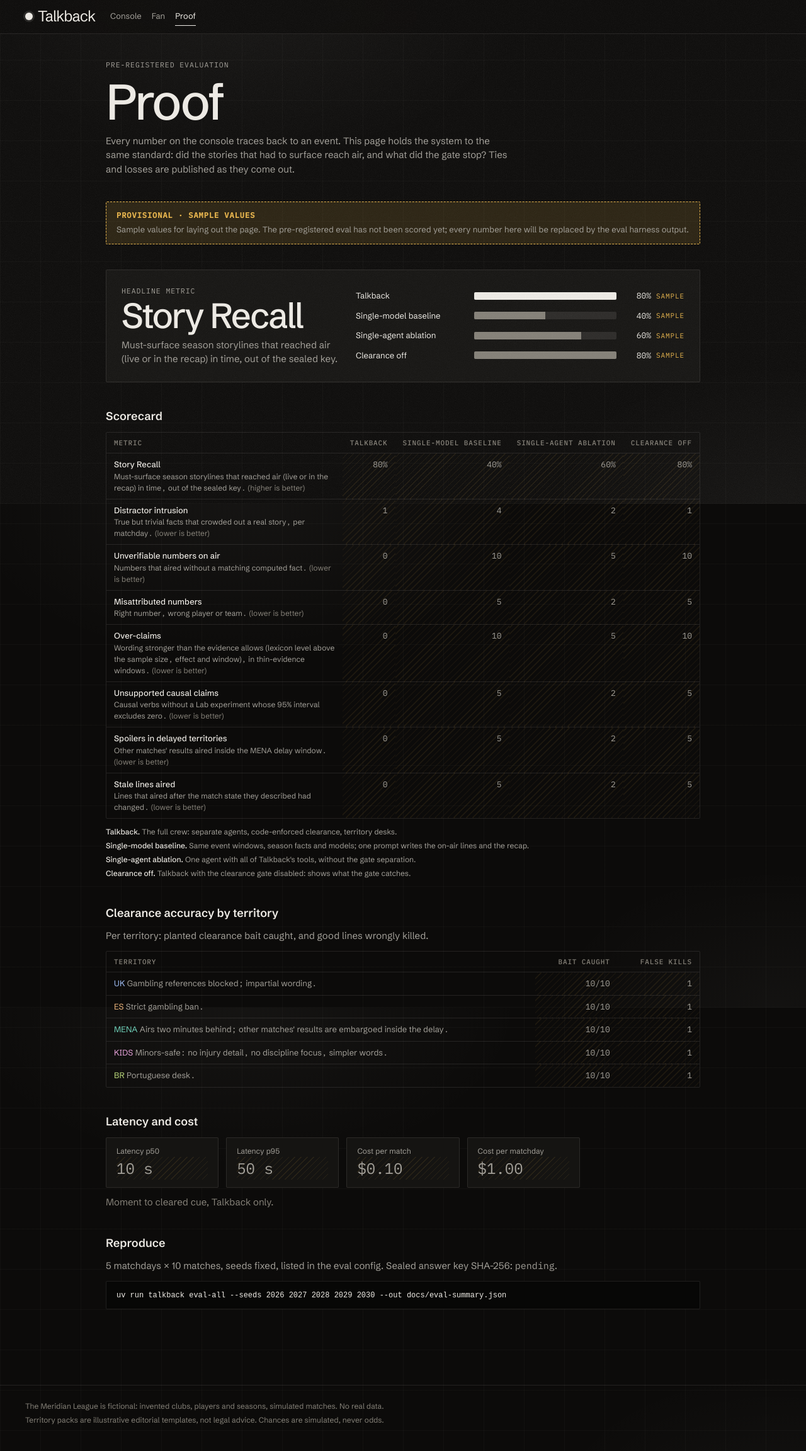
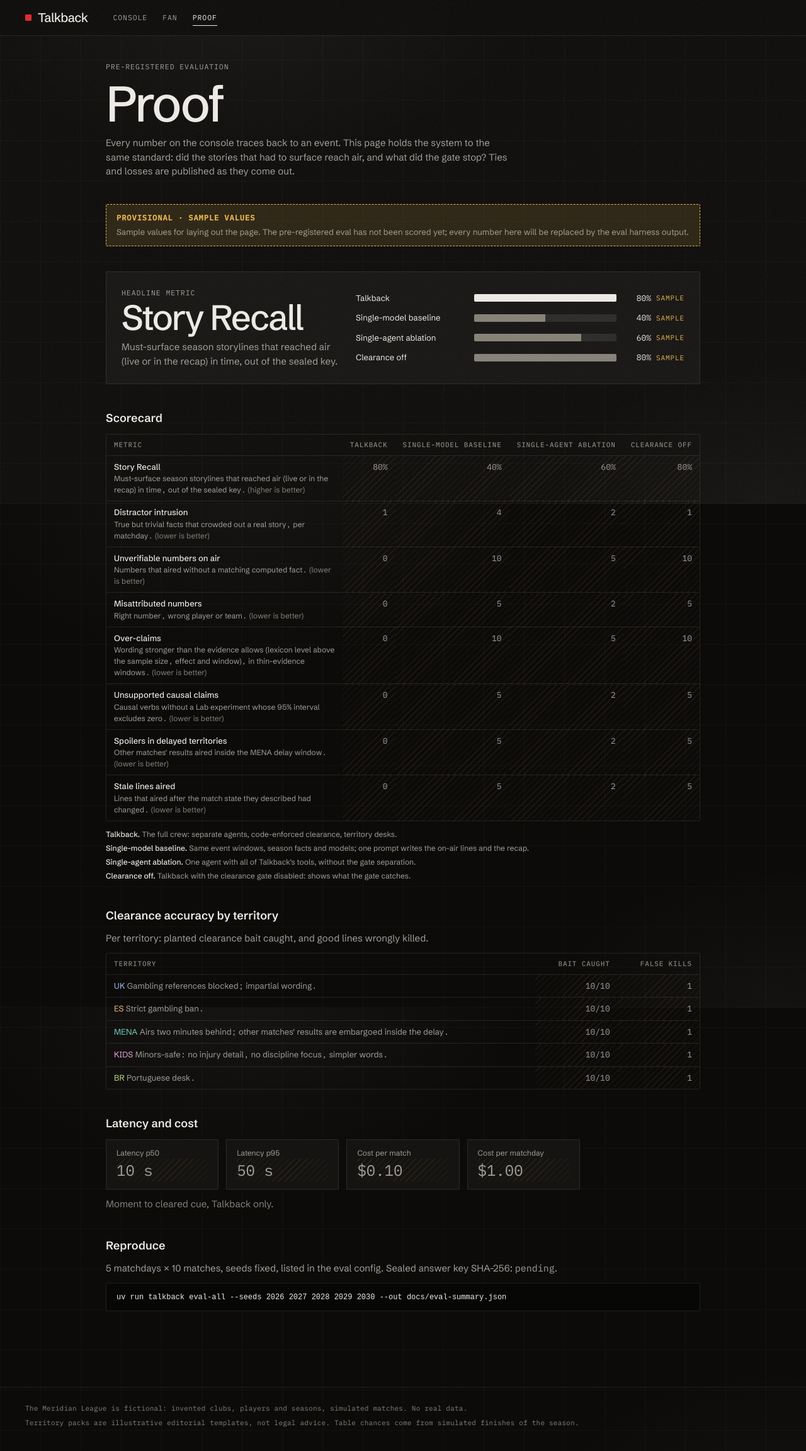
Before and after one commit to RaYYeR220/talkback, a Next.js app in the folder web/: page /proof in a window 1280 px wide. Shown: the top 2304 px of the page at 63% size. Built offline with nearby package versions, Linux system fonts and the light colour scheme.

Commit message:
Header and footer in the control-room style
Tally-square wordmark, mono nav, an overlay variant for the landing stage.
The footer says where table chances come from.

```diff
--- a/web/src/components/site/SiteFooter.module.css
+++ b/web/src/components/site/SiteFooter.module.css
@@ -9,6 +9,9 @@
   padding: var(--space-5) var(--gutter) var(--space-6);
   display: grid;
   gap: var(--space-1);
-  font-size: var(--text-xs);
+  font-family: var(--font-mono);
+  font-size: var(--text-2xs);
+  letter-spacing: 0.02em;
+  line-height: 1.7;
   color: var(--fg-faint);
 }
--- a/web/src/components/site/SiteFooter.tsx
+++ b/web/src/components/site/SiteFooter.tsx
@@ -9,7 +9,8 @@ export function SiteFooter() {
           {LEAGUE_NAME} is fictional: invented clubs, players and seasons, simulated matches. No real data.
         </p>
         <p>
-          Territory packs are illustrative editorial templates, not legal advice. Chances are simulated, never odds.
+          Territory packs are illustrative editorial templates, not legal advice. Table chances come from simulated
+          finishes of the season.
         </p>
       </div>
     </footer>
--- a/web/src/components/site/SiteHeader.module.css
+++ b/web/src/components/site/SiteHeader.module.css
@@ -2,48 +2,67 @@
   position: sticky;
   top: 0;
   z-index: var(--z-bar);
-  background: color-mix(in oklab, var(--bg) 88%, transparent);
+  background: color-mix(in oklab, var(--bg) 86%, transparent);
   backdrop-filter: blur(10px);
   border-bottom: var(--hairline) solid var(--line);
+}
+
+/* landing: sits on the stage, no bar */
+.header[data-overlay] {
+  position: absolute;
+  inset: 0 0 auto 0;
+  z-index: 10;
+  background: none;
+  backdrop-filter: none;
+  border-bottom: 0;
 }
 
 .inner {
   display: flex;
   align-items: center;
-  gap: var(--space-5);
+  gap: var(--space-6);
   max-width: var(--page-max);
   margin: 0 auto;
   padding: var(--space-3) var(--gutter);
-  min-height: 3.25rem;
+  min-height: 3.5rem;
+}
+
+.header[data-overlay] .inner {
+  max-width: none;
+  padding-top: 22px;
+  padding-bottom: 22px;
 }
 
 .brand {
   display: inline-flex;
   align-items: center;
-  gap: var(--space-2);
+  gap: 10px;
   text-decoration: none;
   flex-shrink: 0;
 }
 
 .mark {
-  width: 0.75rem;
-  height: 0.75rem;
-  border-radius: 50%;
-  background: var(--accent);
-  box-shadow: 0 0 0 3px var(--accent-soft);
+  width: 10px;
+  height: 10px;
+  border-radius: 1px;
+  background: var(--tally);
 }
 
 .word {
   font-family: var(--font-display);
-  font-size: var(--text-xl);
+  font-weight: var(--weight-medium);
+  font-size: 1.25rem;
   line-height: 1;
-  letter-spacing: var(--tracking-display);
+  letter-spacing: var(--tracking-heading);
 }
 
 .nav {
   display: flex;
-  gap: var(--space-4);
-  font-size: var(--text-sm);
+  gap: var(--space-5);
+  font-family: var(--font-mono);
+  font-size: var(--text-label);
+  letter-spacing: var(--tracking-caps);
+  text-transform: uppercase;
 }
 
 .nav a {
@@ -59,7 +78,7 @@
 
 .nav a[aria-current="page"] {
   color: var(--fg);
-  border-bottom-color: var(--accent);
+  border-bottom-color: var(--fg);
 }
 
 .slot {
@@ -75,10 +94,14 @@
     flex-wrap: wrap;
     gap: var(--space-2) var(--space-4);
   }
+  .header[data-overlay] .inner {
+    padding-top: var(--space-4);
+    padding-bottom: var(--space-4);
+  }
   .nav {
     order: 3;
     width: 100%;
-    gap: var(--space-4);
+    gap: var(--space-5);
   }
   .slot {
     gap: var(--space-2);
--- a/web/src/components/site/SiteHeader.tsx
+++ b/web/src/components/site/SiteHeader.tsx
@@ -17,9 +17,21 @@ export function Brand() {
   );
 }
 
-export function SiteHeader({ current, children }: { current?: string; children?: ReactNode }) {
+/**
+ * The gallery's top bar. `overlay` lays it transparently over the landing stage
+ * instead of a sticky bar.
+ */
+export function SiteHeader({
+  current,
+  children,
+  overlay = false,
+}: {
+  current?: string;
+  children?: ReactNode;
+  overlay?: boolean;
+}) {
   return (
-    <header className={styles.header}>
+    <header className={styles.header} data-overlay={overlay || undefined}>
       <div className={styles.inner}>
         <Brand />
         <nav aria-label="Main" className={styles.nav}>
```
